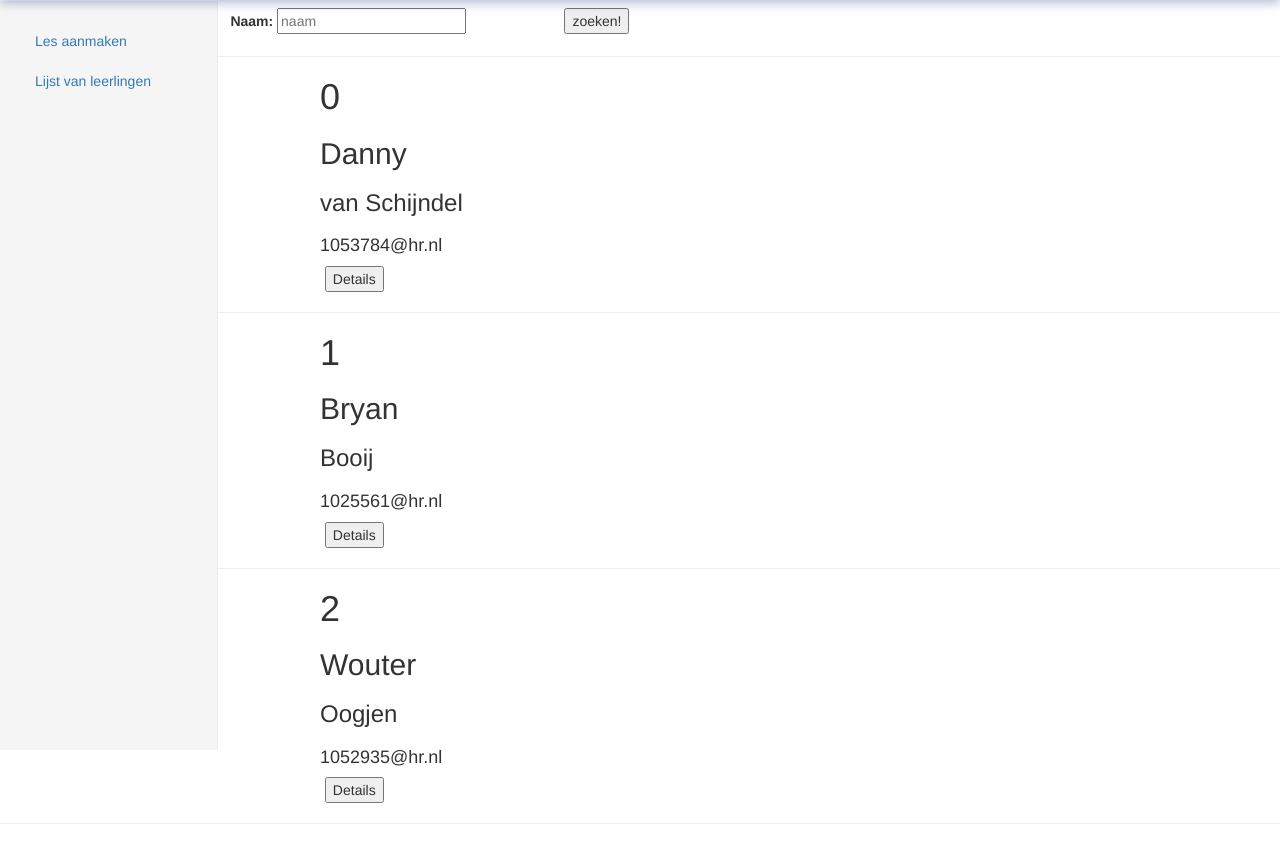
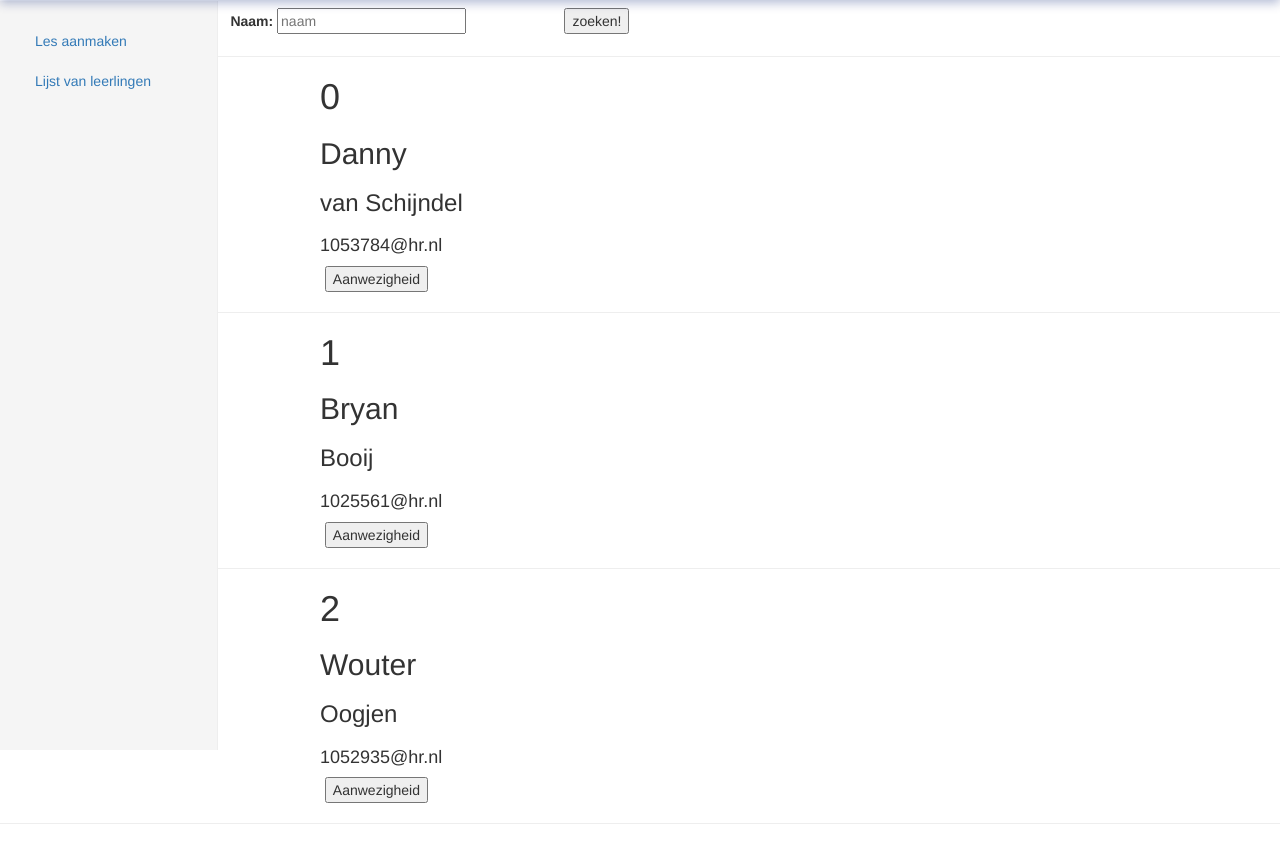
Before and after one commit to Danny-1053784/Week3-API-Security, a Flask app: page /leerlingen_lijst in a window 1280 px wide. Shown: the part 50-894 px from the top of the page. Run offline with Flask 3, Linux system fonts and the light colour scheme; a user stored in the database is signed in; data comes from the database, SQL or seed files in the repository; some libraries are stand-ins or nearby versions.

Commit message:
Update: made a start of a overview of the presance(aanwezigheid)

```diff
--- a/app.py
+++ b/app.py
@@ -159,6 +159,7 @@ def leerlingen_aanwezigheid(naam = None):
 @app.route("/leerling_details/<studentid>", methods=["GET", "POST"])
 def leerling_details(studentid = None):
     # haal alles op uit de aanwezigheid tabel met de studentid
+    # We een query maken die al de lessen ophaalt waar de klas van de student in zit
     aanwezigheid = dbm.get_aanwezigheid_student(studentid)
     print(studentid)
     # ga naar leerling_details.html en geef studentid mee
--- a/lib/tablemodel.py
+++ b/lib/tablemodel.py
@@ -72,7 +72,7 @@ class DatabaseModel:
             print("De aanwezigheid is toegevoegd")
             print(student_id, les_id, antwoord_vraag)
 
-    # Dit is een functie die alle studenten ophaalt op basis van de aanwezigheid tabel. Hij haalt dan meteen ook alle data op uit de les tabel(Wouter)
+    # Dit is een functie die alle lessen ophaalt uit de database met klas van de studentid (Wouter)
     def get_aanwezigheid_student(self, studentid):
         cursor = sqlite3.connect(self.database_file).cursor()
         # pak de aanwezigheid van de student en de les
--- a/templates/leerling_details.html
+++ b/templates/leerling_details.html
@@ -5,6 +5,9 @@
     <title>Title</title>
 </head>
 <body>
+<!-- Deze pagina laat zien waar al de klas aanwezig moest zijn -->
+<!-- Dus, in de les staat welke klas de les is voor en die laten we zien -->
+<!-- Dan kunnen we daarvan kijken of de student is ingeschreven. -->
 <p>Je leerlingenid is {{ studentid }}.</p>
 {% for aanwezigheid in aanwezigheid %}
     <h1> Aanwezigheid id is {{ aanwezigheid[0] }}</h1>
--- a/templates/leerlingen_aanwezigheid.html
+++ b/templates/leerlingen_aanwezigheid.html
@@ -41,7 +41,7 @@ input[type="submit"] {
     <h3>{{ student[2] }}</h3>
     <h4>{{ student[3] }}</h4>
     <form action="/leerling_details/{{ student[0] }}" method="post">
-        <input type="submit" value="Details">
+        <input type="submit" value="Aanwezigheid">
     </form>
 {% endfor %}
 <hr>
```
